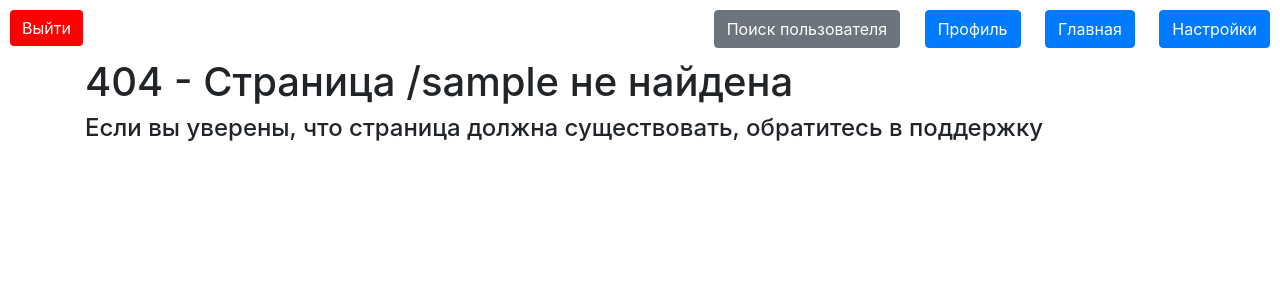
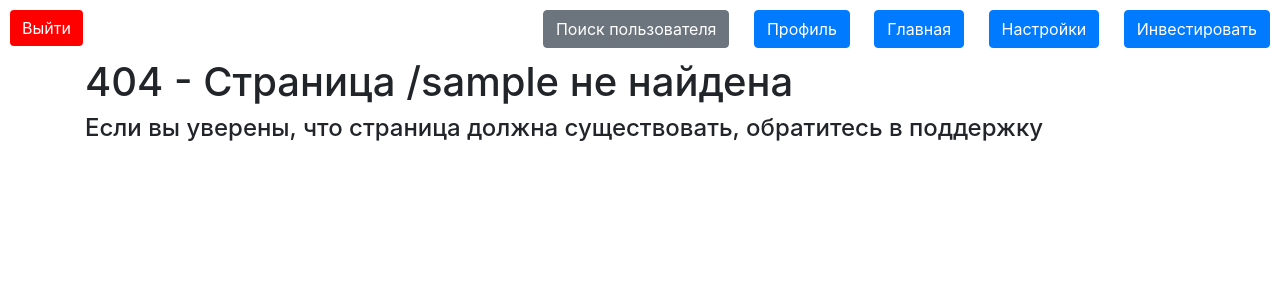
Before and after one commit to justxale/yandex-authorio, a Flask app: a page that uses templates/base.html in a window 1280 px wide. Shown: the top 300 px of the page. Run offline with Flask 3, Linux system fonts and the light colour scheme; a user stored in the database is signed in; data comes from the database, SQL or seed files in the repository; some libraries are stand-ins or nearby versions.

Commit message:
money transactions

```diff
--- a/templates/base.html
+++ b/templates/base.html
@@ -28,6 +28,8 @@
             {% endif %}
             <a class="btn btn-primary" href="/">Главная</a>
             <a class="btn btn-primary" href="/settings_page">Настройки</a>
+            <a class="btn btn-primary" href="/transaction">Инвестировать</a>
+
         </div>
     {% endif %}
 </header>
```
